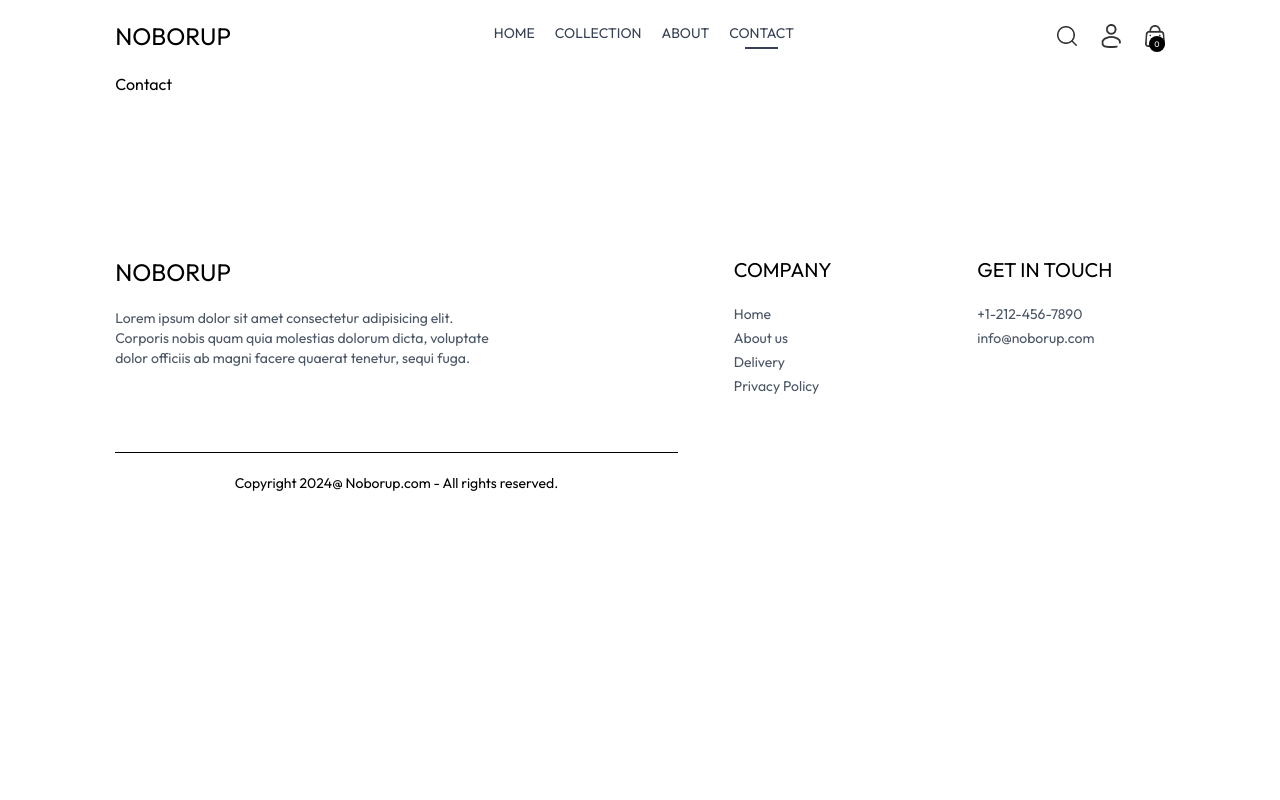
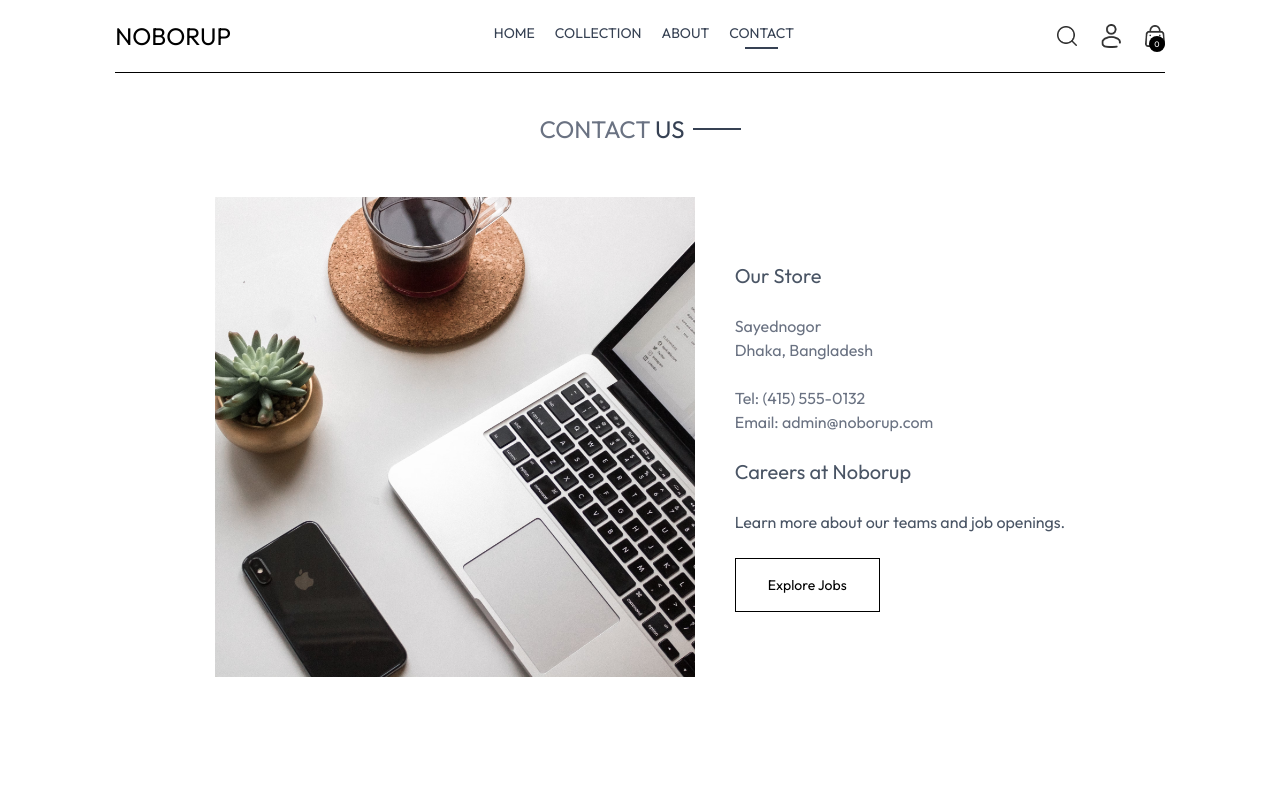
Before and after one commit to mdkabirulhossain/Noborup, a React (Vite) app in the folder client/: page /contact in a window 1280 px wide. Shown: the top 800 px of the page. Built offline with nearby package versions, Linux system fonts and the light colour scheme.

Commit message:
Contuct page is created

```diff
--- a/client/src/pages/Contact.jsx
+++ b/client/src/pages/Contact.jsx
@@ -1,11 +1,27 @@
-import React from 'react';
+import React from 'react'
+import Title from '../components/Title';
+import { assets } from '../assets/assets';
 
 const Contact = () => {
-    return (
-        <div>
-            Contact
+  return (
+    <div>
+      <div className='text-center text-2xl pt-10 border-t'>
+        <Title text1={'CONTACT'} text2={'US'}/>
+      </div>
+      <div className='my-10 flex flex-col justify-center md:flex-row gap-10 mb-28'>
+        <img className='w-full md:max-w-[480px]' src={assets.contact_img} alt="" />
+        <div className='flex flex-col justify-center items-start gap-6'>
+          <p className='font-semibold text-xl text-gray-600'>Our Store</p>
+          <p className='text-gray-500'>Sayednogor <br /> Dhaka, Bangladesh </p>
+          <p className='text-gray-500'>Tel: (415) 555-0132 <br /> Email: admin@noborup.com</p>
+          <p className='font-semibold text-xl text-gray-600'>Careers at Noborup</p>
+          <p className='text-gray-600'>Learn more about our teams and job openings.</p>
+          <button className='border border-black px-8 py-4 text-sm hover:bg-black hover:text-white transition-all duration-500'>Explore Jobs</button>
         </div>
-    );
-};
+      </div>
+
+    </div>
+  )
+}
 
 export default Contact;
```
